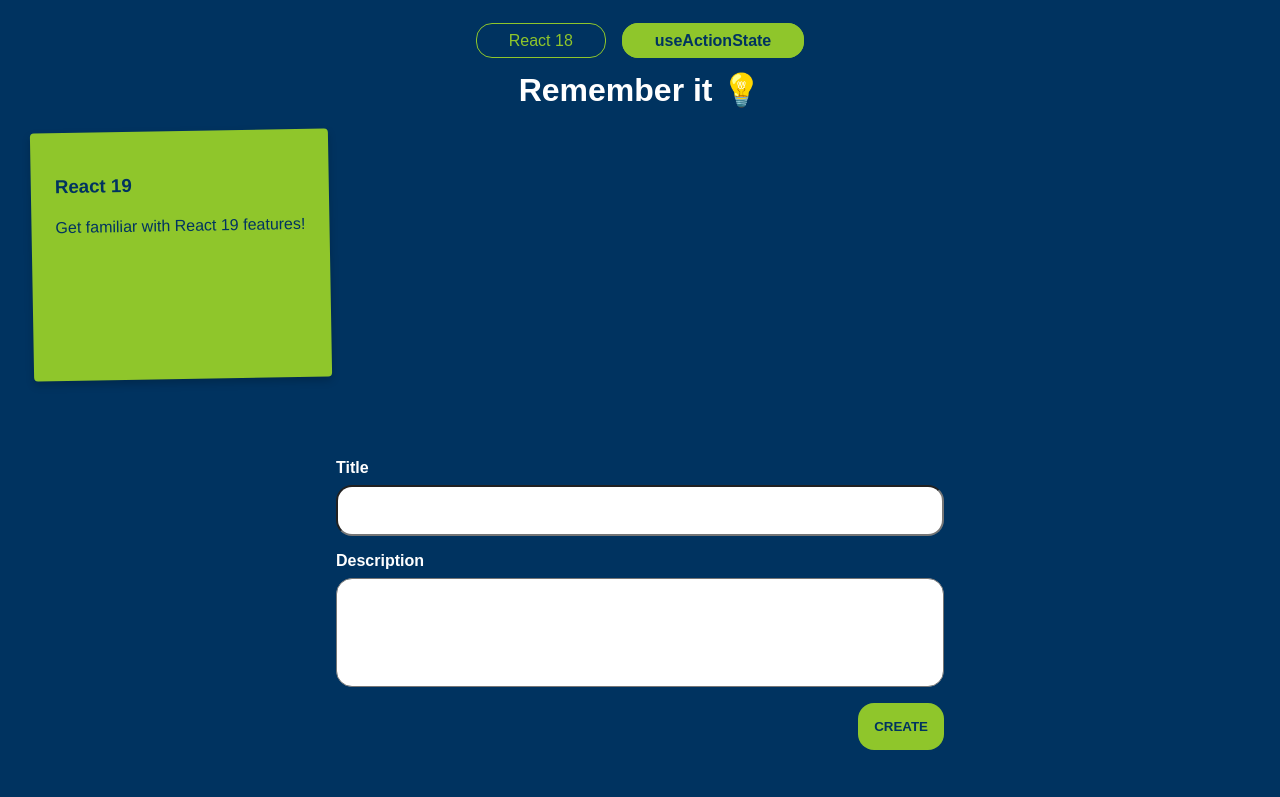
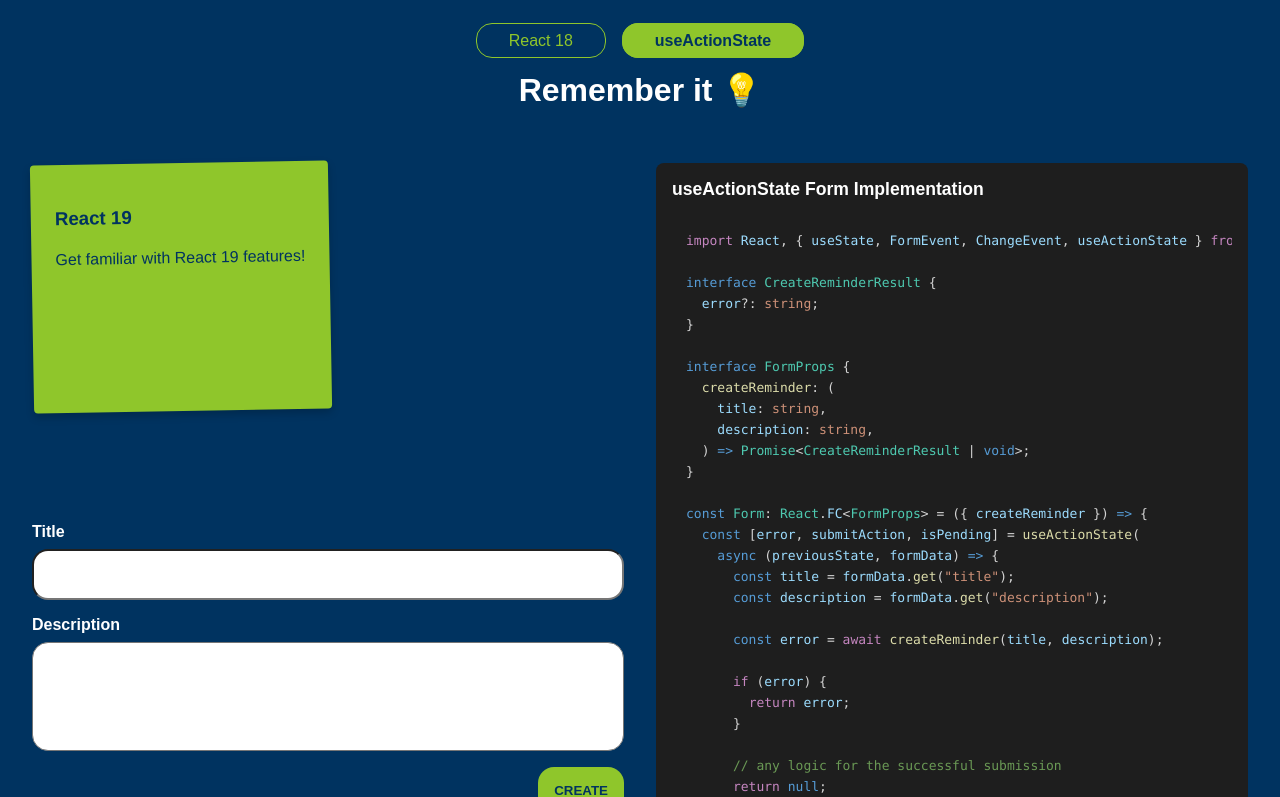
Before and after one commit to hankadev/react19-demo, a React (Vite) app: page /new in a window 1280 px wide. Shown: the top 797 px of the page. Built offline with nearby package versions, Linux system fonts and the light colour scheme.

Commit message:
feat: add code preview to each route

```diff
--- a/package.json
+++ b/package.json
@@ -14,7 +14,8 @@
   "dependencies": {
     "react": "^19.1.0",
     "react-dom": "^19.1.0",
-    "react-router-dom": "^7.7.1"
+    "react-router-dom": "^7.7.1",
+    "react-syntax-highlighter": "^15.6.1"
   },
   "devDependencies": {
     "@eslint/js": "^9.30.1",
--- a/src/App.css
+++ b/src/App.css
@@ -10,17 +10,20 @@
   background-color: var(--primary);
   color: var(--text);
   font-family: sans-serif;
-  width: 100vw;
   min-height: 100vh;
   padding: 2rem;
   margin: 0;
   box-sizing: border-box;
+  overflow-x: hidden;
 }
 
 main {
   display: flex;
   flex-direction: column;
   align-items: center;
+  max-width: 1400px;
+  margin: 0 auto;
+  width: 100%;
 }
 
 section {
@@ -65,10 +68,10 @@
 
 
 form {
-  margin: 2rem;
+  margin: 2rem 0;
   display: flex;
   flex-direction: column;
-  width: 50%;
+  width: 100%;
 }
 
 label {
@@ -143,3 +146,66 @@
     width: 100%;
   }
 }
+
+/* Main content layout */
+.main-content {
+  display: grid;
+  grid-template-columns: 1fr 1fr;
+  gap: 2rem;
+  width: 100%;
+  max-width: 100%;
+  align-items: start;
+  margin-top: 2rem;
+  box-sizing: border-box;
+}
+
+.left-column {
+  display: flex;
+  flex-direction: column;
+  gap: 2rem;
+  min-width: 0;
+}
+
+.right-column {
+  min-width: 0;
+}
+
+.form-with-preview {
+  display: contents;
+}
+
+.code-preview {
+  background: #1e1e1e;
+  border-radius: 8px;
+  padding: 1rem;
+  width: 100%;
+  box-sizing: border-box;
+  height: auto;
+}
+
+.code-preview h3 {
+  color: #ffffff;
+  margin-top: 0;
+  margin-bottom: 1rem;
+  font-size: 1.1rem;
+}
+
+.code-preview pre {
+  margin: 0;
+  overflow: visible;
+  white-space: pre-wrap;
+  word-wrap: break-word;
+  max-height: 100% !important;
+}
+
+/* Mobile layout */
+@media (max-width: 768px) {
+  .main-content {
+    grid-template-columns: 1fr;
+    gap: 1rem;
+  }
+
+  .right-column {
+    width: 100%;
+  }
+}
--- a/src/App.jsx
+++ b/src/App.jsx
@@ -9,6 +9,11 @@
 import Navigation from "./components/navigation";
 import FormOld from "./components/form-old";
 import FormUseActionState from "./components/form-useActionState";
+import CodePreview from "./components/CodePreview";
+
+// Import source code as raw text
+import FormOldCode from "./components/form-old/index.tsx?raw";
+import FormUseActionStateCode from "./components/form-useActionState/index.tsx?raw";
 
 const DELAY = 1000;
 
@@ -48,6 +53,8 @@
         <Navigation />
         <h1>Remember it &#128161;</h1>
 
+        <div className="main-content">
+          <div className="left-column">
             <section className="reminders">
               {reminders.map(reminder => (
                 <div className="reminder-card" key={reminder.id}>
@@ -68,6 +75,34 @@
                 element={<FormUseActionState createReminder={createReminder} />}
               />
             </Routes>
+          </div>
+
+          <div className="right-column">
+            <Routes>
+              <Route path="/" element={<Navigate to="/old" replace />} />
+              <Route
+                path="/old"
+                element={
+                  <CodePreview
+                    code={FormOldCode}
+                    title="React 18 Form Implementation"
+                    language="tsx"
+                  />
+                }
+              />
+              <Route
+                path="/new"
+                element={
+                  <CodePreview
+                    code={FormUseActionStateCode}
+                    title="useActionState Form Implementation"
+                    language="tsx"
+                  />
+                }
+              />
+            </Routes>
+          </div>
+        </div>
       </main>
     </Router>
   );
--- /dev/null
+++ b/src/components/CodePreview.jsx
@@ -0,0 +1,23 @@
+import { Prism as SyntaxHighlighter } from 'react-syntax-highlighter';
+import { vscDarkPlus } from 'react-syntax-highlighter/dist/esm/styles/prism';
+
+const CodePreview = ({ code, title, language = 'jsx' }) => {
+  return (
+    <div className="code-preview">
+      <h3>{title}</h3>
+      <SyntaxHighlighter
+        language={language}
+        style={vscDarkPlus}
+        customStyle={{
+          borderRadius: '8px',
+          fontSize: '14px',
+          maxHeight: '600px',
+        }}
+      >
+        {code}
+      </SyntaxHighlighter>
+    </div>
+  );
+};
+
+export default CodePreview;
```
Also changed, not shown: 1 other file (tests, documents, lock files or other folders). Lines whose indentation alone changed are shown as unchanged.
